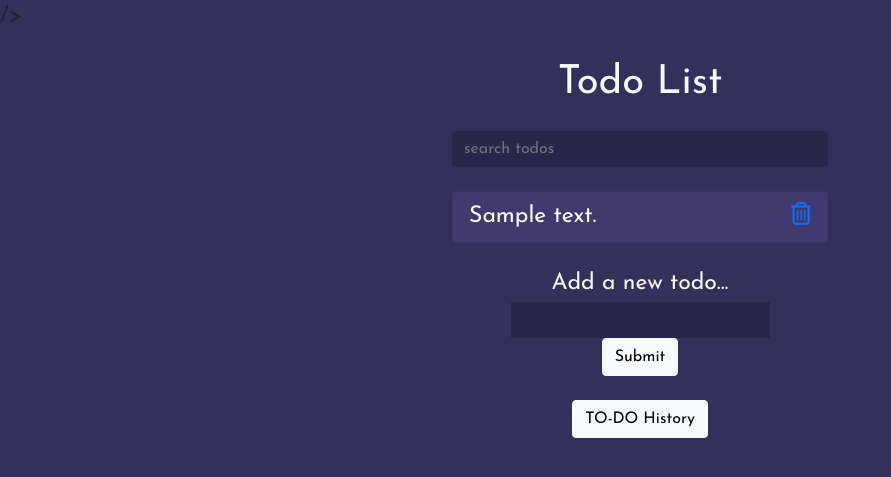
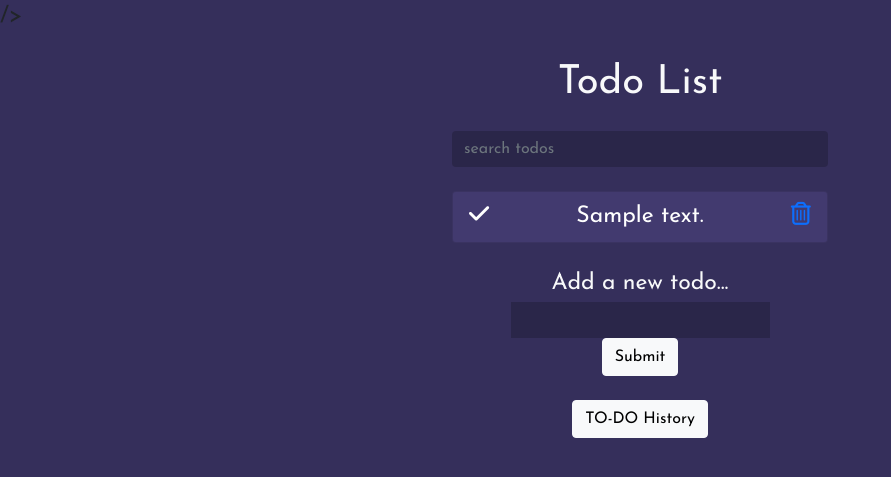
Before and after one commit to antonzhuraliou/to_do_list, a Django app: template tasks/templates/tasks/cur_tasks.html in a window 1280 px wide. Shown: the top 477 px of the page, without its empty margins (0-891 px from the left). Run offline with Django 5.2, Linux system fonts and the light colour scheme; the template is opened without the code that fills it: most values are stand-ins (such as "Sample title", 1, 10 or a date in 2020); form fields are guessed from the names that the template uses; some libraries are stand-ins or nearby versions.

Commit message:
ADD confirmation checkbox

```diff
--- a/tasks/templates/tasks/cur_tasks.html
+++ b/tasks/templates/tasks/cur_tasks.html
@@ -1,14 +1,23 @@
-
 {% extends 'tasks/base.html' %}
 
 {% block cur_tasks %}
-    <ul class="list-group todos mx-auto text-light delete">
+    <ul class="list-group todos mx-auto text-light">
         {% for task in tasks %}
         <li class="list-group-item d-flex justify-content-between align-items-center">
-            <span> {{task.description}} </span>
+            <div class="checkbox-container" onclick="toggleCheck(this)">
+                <div class="checkbox">
+                    <i class="fas fa-check check-icon"></i>
+                </div>
+            </div>
+            <span> {{ task.description }} </span>
             <a href="{% url 'delete_todo' id=task.id %}"><i class="far fa-trash-alt delete"></i></a>
         </li>
         {% endfor %}
     </ul>
 
+    <script>
+        function toggleCheck(element) {
+            element.classList.toggle("checked");
+        }
+    </script>
 {% endblock %}
```
